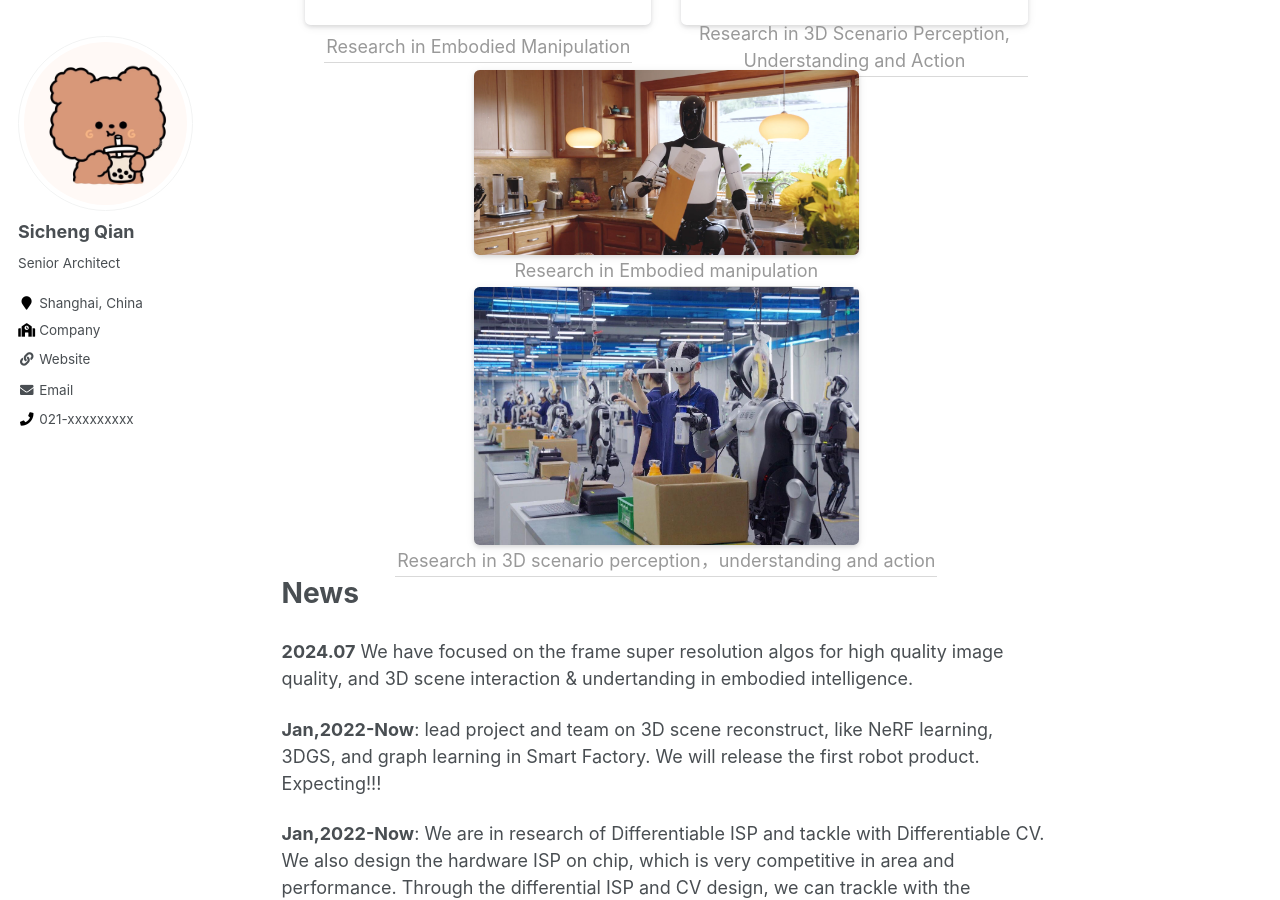
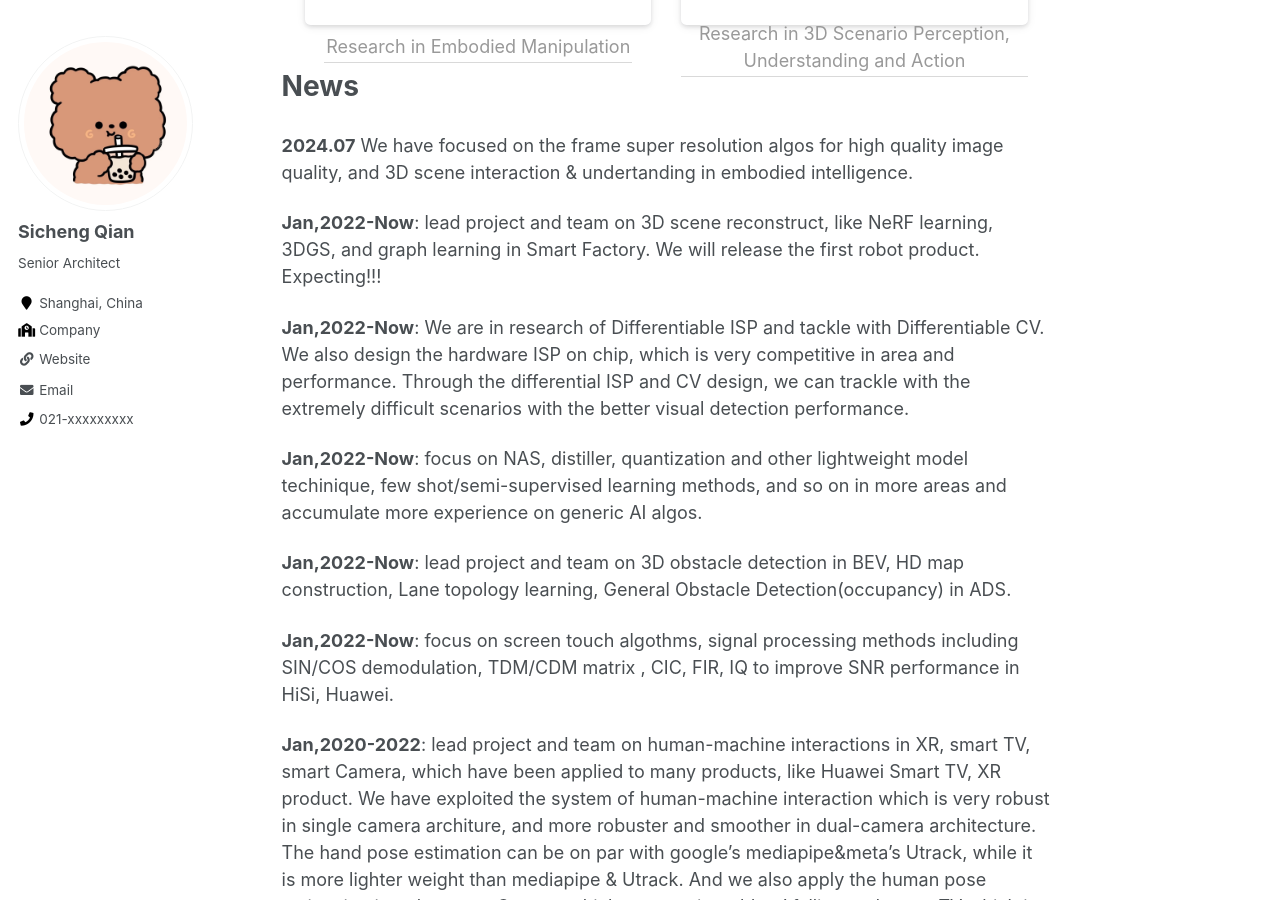
Before and after one commit to aqsc/aqsc.github.io, a Jekyll site: the page built from _pages/about.md, in a window 1280 px wide and 900 px high, scrolled down 885 px. Built offline with Jekyll 4.4.1, drawn with Linux system fonts in a browser that asks for light colours.

Commit message:
Update about.md

```diff
--- a/_pages/about.md
+++ b/_pages/about.md
@@ -107,27 +107,7 @@ Dr. Sicheng Qian, dedicated in COMPUTER VISOIN AND SHAPE UNDERSTANDING. xxxxxx.
 </div>
 
 
-<center>
-    <img style="border-radius: 0.3125em;
-    box-shadow: 0 2px 4px 0 rgba(34,36,38,.12),0 2px 10px 0 rgba(34,36,38,.08); width:50%;"
-    src="{{ base_path }}/images/research_174.png">
-    <br>
-    <div style="color:orange; border-bottom: 1px solid #d9d9d9;
-    display: inline-block;
-    color: #999;
-    padding: 2px;">Research in Embodied manipulation</div>
-</center>
 
-<center>
-    <img style="border-radius: 0.3125em;
-    box-shadow: 0 2px 4px 0 rgba(34,36,38,.12),0 2px 10px 0 rgba(34,36,38,.08); width:50%;"
-    src="{{ base_path }}/images/research_173.jpg">
-    <br>
-    <div style="color:orange; border-bottom: 1px solid #d9d9d9;
-    display: inline-block;
-    color: #999;
-    padding: 2px;">Research in 3D scenario perception，understanding and action</div>
-</center>
 
 # News
 
```
